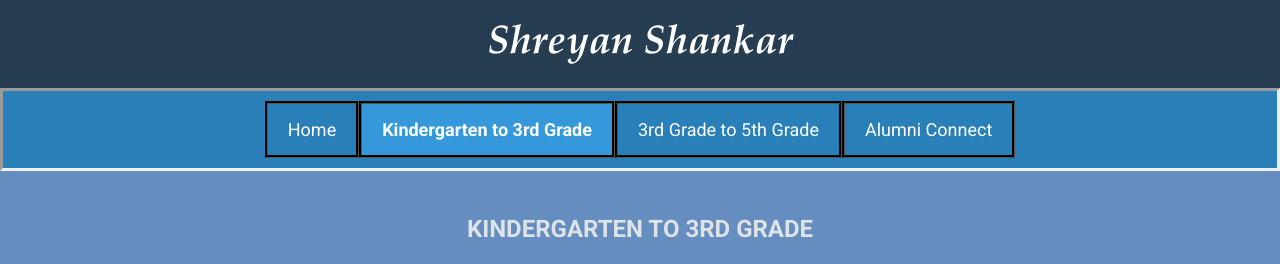
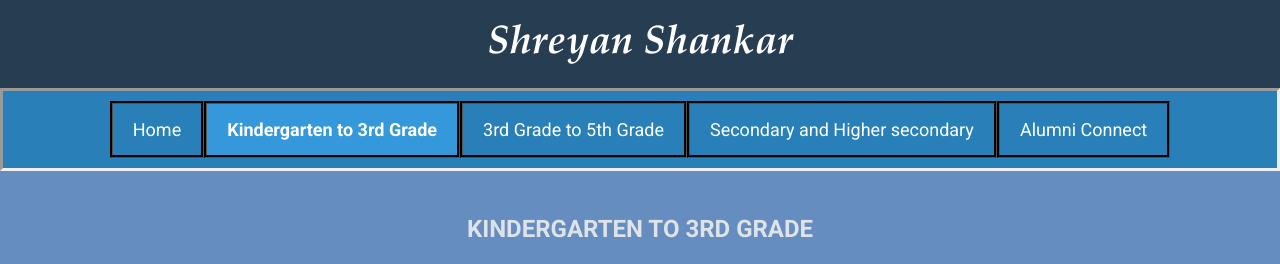
Before and after one commit to beamingcoin1347/Basic-html, a plain HTML site: page kindergarten.html in a window 1280 px wide. Shown: the top 264 px of the page. Drawn offline with Linux system fonts and the light colour scheme.

Commit message:
Update kindergarten.html

```diff
--- a/kindergarten.html
+++ b/kindergarten.html
@@ -62,6 +62,7 @@
         <a href="index.html">Home</a>
         <a href="kindergarten.html" class="active">Kindergarten to 3rd Grade</a>
         <a href="grade3to5.html">3rd Grade to 5th Grade</a>
+        <a href="Secondary and Higher secondary.html">Secondary and Higher secondary</a>
         <a href="alumniconnect.html">Alumni Connect</a>
     </div>
 
```
